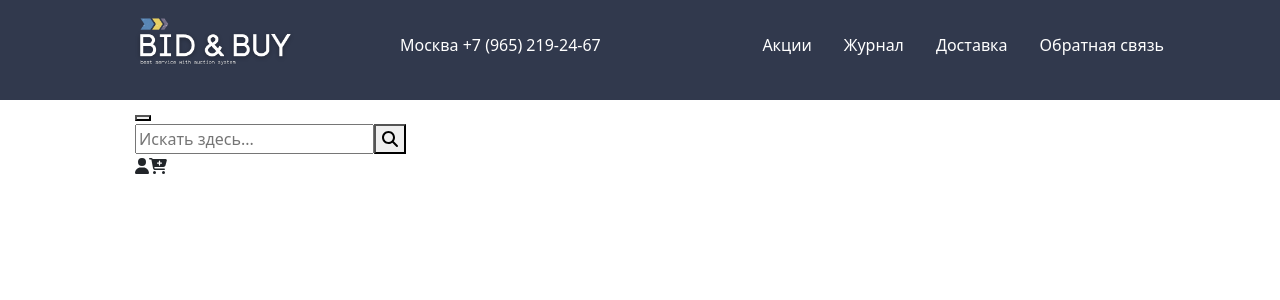
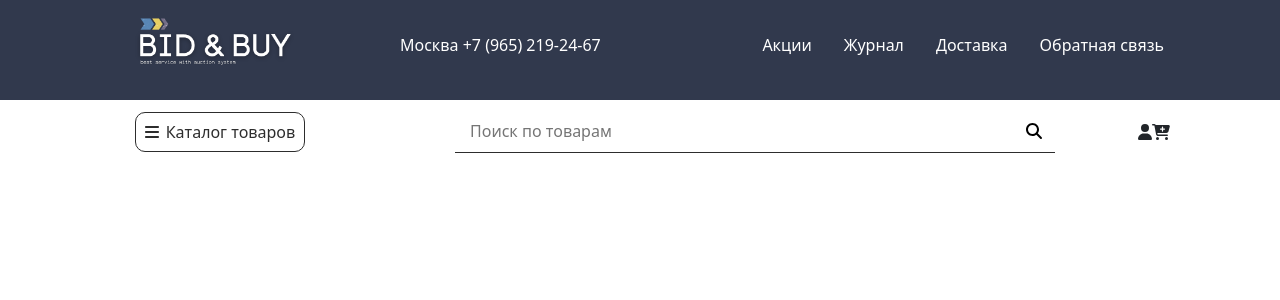
Before and after one commit to 1Waldemar1/BID-BUY, a React (Create React App) app: page / in a window 1280 px wide. Shown: the top 300 px of the page. Built offline with nearby package versions, Linux system fonts and the light colour scheme.

Commit message:
add navbar

```diff
--- a/src/components/navbar/navbar.module.css
+++ b/src/components/navbar/navbar.module.css
@@ -0,0 +1,69 @@
+.contant {
+    display: flex;
+    justify-content: space-between;
+    margin-top: 10px;
+    align-items: center;
+}
+
+.btnserch {
+    display: flex;
+    align-items: center;
+}
+
+.btn {
+    margin-right: 150px;
+    align-items: center;
+    justify-content: center;
+}
+
+.btn button {
+    width: 170px;
+    height: 40px;
+    background-color: #ffff;
+    color: #2D2D2D;
+    border-radius: 10px;
+    border: 1px solid #2D2D2D;
+}
+
+.btn button:hover {
+    color: #ffff;
+    background-color: #31394D;
+}
+
+.menu {
+    margin-right: 7px;
+}
+
+
+
+* {box-sizing: border-box;}
+form {
+  position: relative;
+  width: 600px;
+  margin: 0 auto;
+  background: #ffff;
+  border-bottom: 1px solid #2D2D2D;
+}
+.sub button {
+  border: none;
+  outline: none;
+  background: transparent;
+}
+input {
+    border: none;
+    outline: none;
+    background: transparent;
+  }
+input {
+  width: 100%;
+  height: 42px;
+  padding-left: 15px;
+}
+.sub button {
+  height: 42px;
+  width: 42px;
+  position: absolute;
+  top: 0;
+  right: 0;
+  cursor: pointer;
+}
--- a/src/components/navbar/navbar.tsx
+++ b/src/components/navbar/navbar.tsx
@@ -1,5 +1,6 @@
 import { render } from "react-dom";
 import {
+  faBars,
   faCartPlus,
   faMagnifyingGlass,
   faUser,
@@ -13,11 +14,14 @@ export const NavBar = () => {
       <div className={style.contant}>
         <div className={style.btnserch}>
           <div className={style.btn}>
-            <button></button>
+            <button>
+              <FontAwesomeIcon icon={faBars} className={style.menu} />
+              Каталог товаров
+            </button>
           </div>
           <div className={style.serch}>
-            <form action="" method="get">
-              <input name="s" placeholder="Искать здесь..." type="search" />
+            <form  className={style.sub} action="" method="get">
+              <input name="s" placeholder="Поиск по товарам" type="search" />
               <button type="submit">
                 <FontAwesomeIcon icon={faMagnifyingGlass} />
               </button>
```
